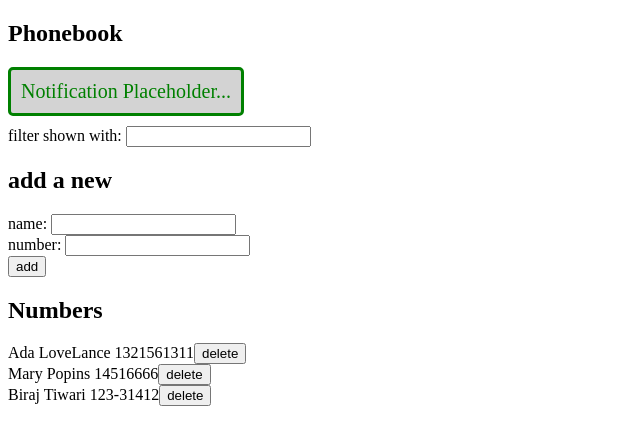
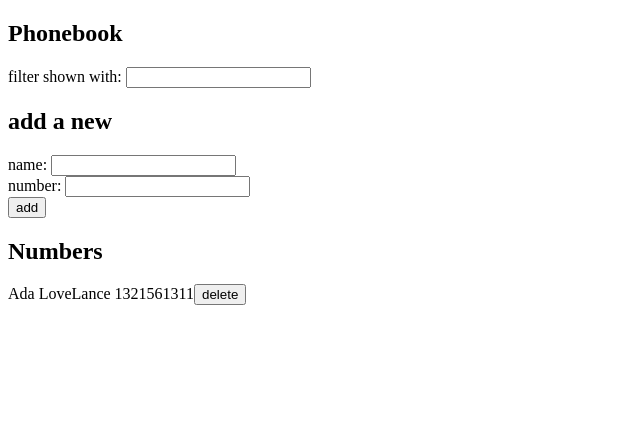
Before and after one commit to KenniBlank/FullStackOpen, a React (Vite) app in the folder part2/phonebook/: page / in a window 1280 px wide. Shown: the top 444 px of the page, without its empty margins (0-640 px from the left). Built offline with nearby package versions, Linux system fonts and the light colour scheme; data requests are answered from the project's data file.

Commit message:
Exercise 2.17 Completed

```diff
--- a/part2/phonebook/db.json
+++ b/part2/phonebook/db.json
@@ -4,16 +4,6 @@
       "name": "Ada LoveLance",
       "number": "1321561311",
       "id": "679b"
-    },
-    {
-      "name": "Mary Popins",
-      "number": "14516666",
-      "id": "2fb5"
-    },
-    {
-      "name": "Biraj Tiwari",
-      "number": "123-31412",
-      "id": "47eb"
     }
   ]
 }
--- a/part2/phonebook/src/App.jsx
+++ b/part2/phonebook/src/App.jsx
@@ -1,16 +1,16 @@
 import { useState, useEffect } from 'react'
 import axios from 'axios'
 
-const Notification = ({message}) => {
+const Notification = ({message, color}) => {
     if (message) {
         const style = {
-          color: "green",
+          color: color,
           fontStyle: "bold",
           fontSize: "20px",
           marginBottom: "10px",
           background: "lightgrey",
           padding: "10px",
-          border: "3px solid green",
+          border: `3px solid ${color}`,
           borderRadius: "5px",
           width: "fit-content",
         }
@@ -78,8 +78,8 @@ const App = () => {
   const [newName, setNewName] = useState('')
   const [newNumber, setNewNumber] = useState('')
   const [newFilter, setFilterValue] = useState('')
-  const defaultNotificationText = "Notification Placeholder..."
-  const [notificationMessage, setNotificationMessage] = useState(defaultNotificationText)
+  const [notificationMessage, setNotificationMessage] = useState('')
+  const [notificationColor, setNotificationColor] = useState('')
 
   const deletePerson = (personDetail) => {
     if (window.confirm(`Delete ${personDetail.name}`)) {
@@ -93,6 +93,13 @@ const App = () => {
             setPersons(personsUpdated)
           }
         )
+        .catch(error => {
+          setNotificationColor("red")
+          setNotificationMessage(`Information of ${personDetail.name} has already been removed from server`)
+
+          let personsUpdated = persons.filter(person => person.id !== personDetail.id)
+          setPersons(personsUpdated)
+        })
     }
   }
 
@@ -116,8 +123,10 @@ const App = () => {
               return person.id !== response.data.id
             })
             setNotificationMessage(`Updated ${newPerson.name}'s Contact Number`)
+            setNotificationColor("green")
+
             setTimeout(() => {
-              setNotificationMessage(defaultNotificationText)
+              setNotificationMessage('')
             }, 5000)
             setPersons([...personsUpdated, response.data])
           })
@@ -127,18 +136,20 @@ const App = () => {
         .post("http://localhost:3001/persons", newPerson)
         .then(response => {
             setNotificationMessage(`Added "${newPerson.name}"`)
+            setNotificationColor("green")
+
             setTimeout(() => {
-              setNotificationMessage(defaultNotificationText)
+              setNotificationMessage('')
             }, 5000)
             setPersons([...persons, response.data])
-        })
+          })
     }
   }
 
   return (
     <div>
       <h2>Phonebook</h2>
-      <Notification message={notificationMessage}/>
+      <Notification message={notificationMessage} color={notificationColor}/>
 
       <Filter change={e => setFilterValue(e.target.value)} value={newFilter}/>
 
```
